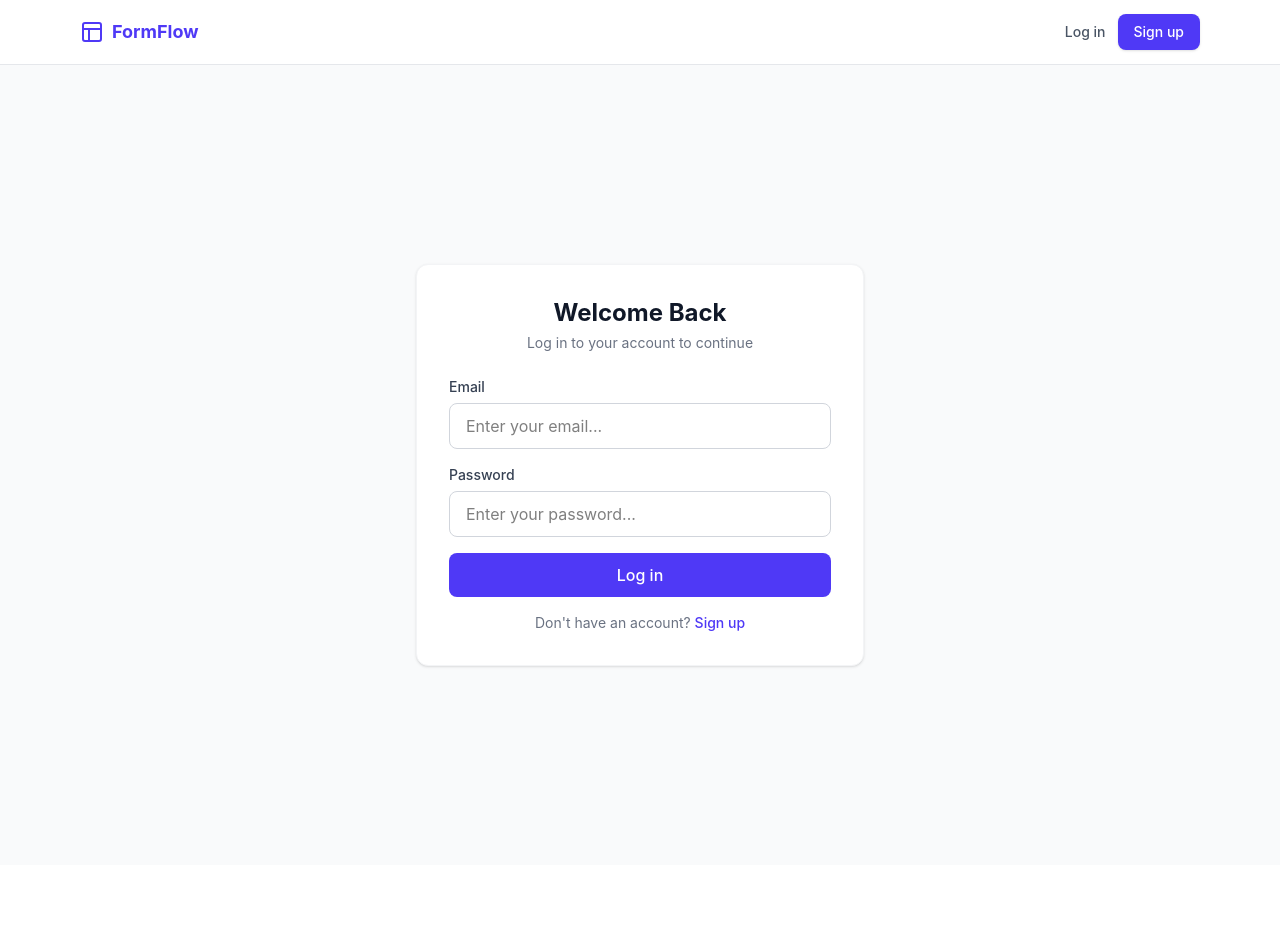
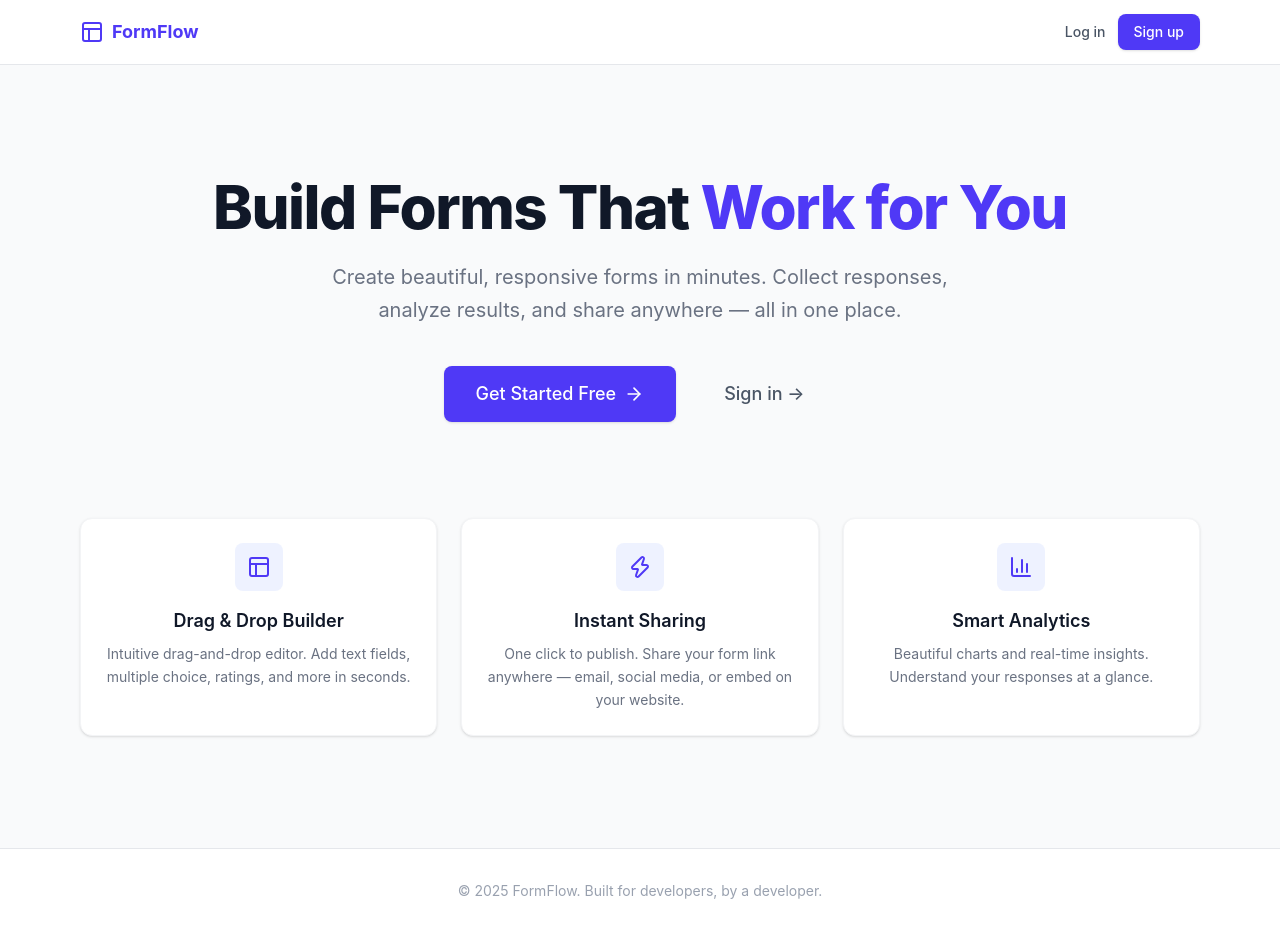
Before and after one commit to Ali-jalili/Form-Flow, a React (Vite) app: page / in a window 1280 px wide. Before the commit this address led to /login. Before the commit the page ends 865 px from the top, so only its background shows below. Built offline with nearby package versions, Linux system fonts and the light colour scheme.

Commit message:
feat(home): add initial homepage with hero, features, and footer placeholder

```diff
--- a/src/App.jsx
+++ b/src/App.jsx
@@ -13,6 +13,7 @@ import { Toaster } from "react-hot-toast";
 import ProtectedRoute from "./features/Auth/ProtectedRoute";
 import { QueryClient, QueryClientProvider } from "@tanstack/react-query";
 import Header from "./ui/components/Header";
+import HomePage from "./pages/HomePage";
 
 function App() {
   const queryClient = new QueryClient({
@@ -31,8 +32,9 @@ function App() {
           <Header />
 
           <Routes>
+            <Route path="/" element={<HomePage />} />
             <Route
-              path="/"
+              path="/dashboard"
               element={
                 <ProtectedRoute>
                   <DashboardPage />
--- a/src/pages/HomePage.jsx
+++ b/src/pages/HomePage.jsx
@@ -1,7 +1,95 @@
 /** @format */
 
+import { Link } from "react-router-dom";
+import { Layout, Zap, BarChart3, ArrowRight } from "lucide-react";
+
 function HomePage() {
-  return <div></div>;
+  return (
+    <div className="min-h-screen bg-gray-50">
+      {/* Hero */}
+      <section className="max-w-6xl mx-auto px-4 pt-20 pb-16 sm:pt-28 sm:pb-24 text-center">
+        <h1 className="text-4xl sm:text-5xl lg:text-6xl font-extrabold text-gray-900 tracking-tight">
+          Build Forms That
+          <span className="text-indigo-600"> Work for You</span>
+        </h1>
+        <p className="mt-6 text-lg sm:text-xl text-gray-500 max-w-2xl mx-auto leading-relaxed">
+          Create beautiful, responsive forms in minutes. Collect responses,
+          analyze results, and share anywhere — all in one place.
+        </p>
+        <div className="mt-10 flex flex-col sm:flex-row items-center justify-center gap-4">
+          <Link
+            to="/signup"
+            className="bg-indigo-600 hover:bg-indigo-700 text-white font-medium px-8 py-3.5 rounded-lg transition-all duration-200 shadow-sm hover:shadow-md text-lg inline-flex items-center gap-2"
+          >
+            Get Started Free
+            <ArrowRight className="w-5 h-5" />
+          </Link>
+          <Link
+            to="/login"
+            className="text-gray-600 hover:text-gray-900 font-medium px-8 py-3.5 rounded-lg transition-colors text-lg"
+          >
+            Sign in →
+          </Link>
+        </div>
+      </section>
+
+      {/* Features */}
+      <section className="max-w-6xl mx-auto px-4 pb-20 sm:pb-28">
+        <div className="grid grid-cols-1 md:grid-cols-3 gap-6">
+          {/* Feature 1 */}
+          <div className="bg-white rounded-xl shadow-sm border border-gray-100 p-6 text-center hover:shadow-md transition-shadow duration-200">
+            <div className="w-12 h-12 bg-indigo-50 rounded-lg flex items-center justify-center mx-auto mb-4">
+              <Layout className="w-6 h-6 text-indigo-600" />
+            </div>
+            <h3 className="text-lg font-semibold text-gray-900 mb-2">
+              Drag & Drop Builder
+            </h3>
+            <p className="text-sm text-gray-500 leading-relaxed">
+              Intuitive drag-and-drop editor. Add text fields, multiple choice,
+              ratings, and more in seconds.
+            </p>
+          </div>
+
+          {/* Feature 2 */}
+          <div className="bg-white rounded-xl shadow-sm border border-gray-100 p-6 text-center hover:shadow-md transition-shadow duration-200">
+            <div className="w-12 h-12 bg-indigo-50 rounded-lg flex items-center justify-center mx-auto mb-4">
+              <Zap className="w-6 h-6 text-indigo-600" />
+            </div>
+            <h3 className="text-lg font-semibold text-gray-900 mb-2">
+              Instant Sharing
+            </h3>
+            <p className="text-sm text-gray-500 leading-relaxed">
+              One click to publish. Share your form link anywhere — email,
+              social media, or embed on your website.
+            </p>
+          </div>
+
+          {/* Feature 3 */}
+          <div className="bg-white rounded-xl shadow-sm border border-gray-100 p-6 text-center hover:shadow-md transition-shadow duration-200">
+            <div className="w-12 h-12 bg-indigo-50 rounded-lg flex items-center justify-center mx-auto mb-4">
+              <BarChart3 className="w-6 h-6 text-indigo-600" />
+            </div>
+            <h3 className="text-lg font-semibold text-gray-900 mb-2">
+              Smart Analytics
+            </h3>
+            <p className="text-sm text-gray-500 leading-relaxed">
+              Beautiful charts and real-time insights. Understand your responses
+              at a glance.
+            </p>
+          </div>
+        </div>
+      </section>
+
+      {/* Footer */}
+      <footer className="border-t border-gray-200 bg-white">
+        <div className="max-w-6xl mx-auto px-4 py-8 text-center">
+          <p className="text-sm text-gray-400">
+            © 2025 FormFlow. Built for developers, by a developer.
+          </p>
+        </div>
+      </footer>
+    </div>
+  );
 }
 
 export default HomePage;
--- a/src/pages/LoginPage.jsx
+++ b/src/pages/LoginPage.jsx
@@ -24,7 +24,7 @@ function LoginPage() {
     try {
       await handleLogin(email, password);
       toast.success("Welcome back...");
-      navigate("/");
+      navigate("/dashboard");
     } catch (error) {
       toast.error(error.message);
     } finally {
--- a/src/pages/SignupPage.jsx
+++ b/src/pages/SignupPage.jsx
@@ -26,7 +26,7 @@ function SignupPage() {
     try {
       await handleSignup(email, password, name);
       toast.success("Welcome...");
-      navigate("/");
+      navigate("/dashboard");
     } catch (error) {
       toast.error(error.message);
     } finally {
```
